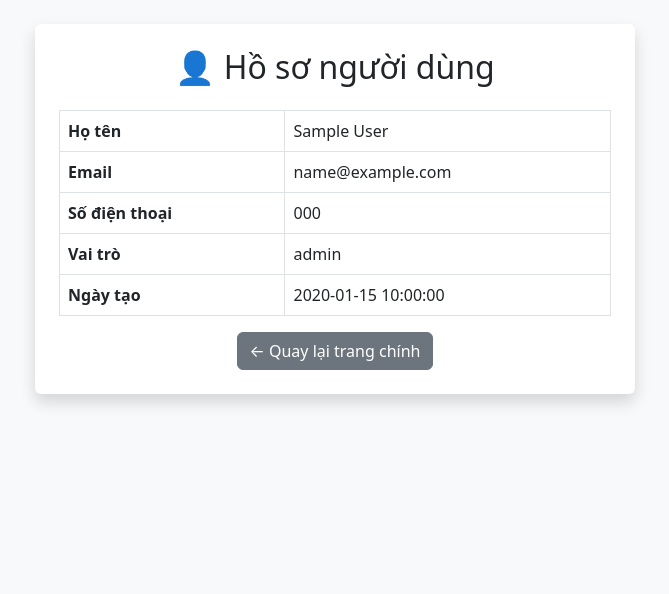
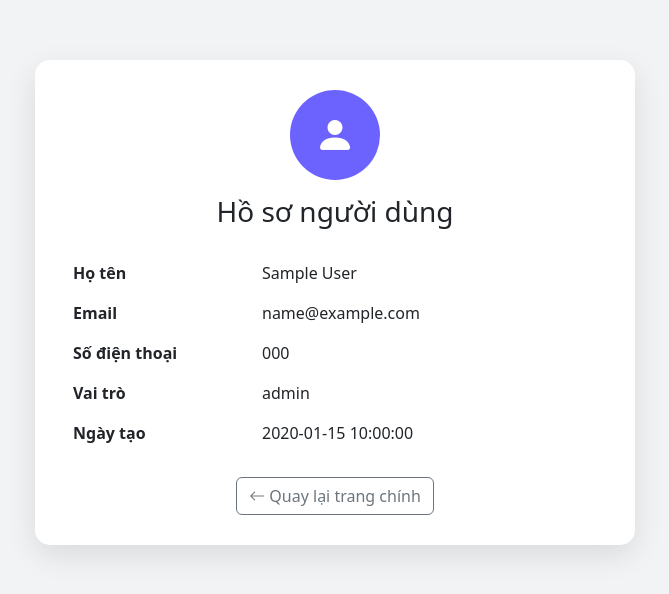
Before and after one commit to QuocViet0506/DoAnCoSo, a PHP site: page /Dashboard/profile.php in a window 1280 px wide. Shown: the top 594 px of the page, without its empty margins (305-974 px from the left). Run offline with PHP 8.4, Linux system fonts and the light colour scheme; the visitor is signed in with stand-in values (Sample User, id 1); tables that the repository leaves empty or names only in its code hold one stand-in row (values such as "Sample post").

Commit message:
Giao Dien Tai Khoan

```diff
--- a/Dashboard/chat.php
+++ b/Dashboard/chat.php
@@ -10,6 +10,7 @@ if (!$to_id) {
 }
 
 // 👉 Lấy tên người nhận
+//ABC
 $stmt = $pdo->prepare("SELECT full_name FROM users WHERE user_id = ?");
 $stmt->execute([$to_id]);
 $receiver = $stmt->fetch();
--- a/Dashboard/dashboard.php
+++ b/Dashboard/dashboard.php
@@ -59,5 +59,6 @@ $role = $_SESSION["role"];
         <a href="../Dashboard/profile.php" class="btn btn-outline-dark w-100 mt-3 mb-2">👤 Hồ sơ cá nhân</a>
         <a href="../Dangnhap/logout.php" class="btn btn-danger w-100">Đăng xuất</a>
     </div>
+
 </body>
 </html>
--- a/Dashboard/profile.php
+++ b/Dashboard/profile.php
@@ -24,11 +24,44 @@ if (!$user) {
     <meta charset="UTF-8">
     <title>Hồ sơ cá nhân</title>
     <link href="https://cdn.jsdelivr.net/npm/bootstrap@5.3.0/dist/css/bootstrap.min.css" rel="stylesheet">
+    <link href="https://cdn.jsdelivr.net/npm/bootstrap-icons@1.10.5/font/bootstrap-icons.css" rel="stylesheet">
+    <style>
+        body {
+            background-color: #f1f3f5;
+        }
+        .profile-card {
+            max-width: 600px;
+            margin: 60px auto;
+            border-radius: 15px;
+            box-shadow: 0 10px 30px rgba(0, 0, 0, 0.1);
+            background-color: #fff;
+            padding: 30px;
+        }
+        .avatar {
+            width: 90px;
+            height: 90px;
+            background-color: #6c63ff;
+            color: white;
+            font-size: 40px;
+            border-radius: 50%;
+            display: flex;
+            align-items: center;
+            justify-content: center;
+            margin: 0 auto 15px;
+        }
+        .table th {
+            width: 35%;
+        }
+    </style>
 </head>
-<body class="bg-light p-4">
-<div class="container bg-white rounded shadow p-4" style="max-width: 600px">
-    <h2 class="mb-4 text-center">👤 Hồ sơ người dùng</h2>
-    <table class="table table-bordered">
+<body>
+
+<div class="profile-card text-center">
+    <div class="avatar">
+        <i class="bi bi-person-fill"></i>
+    </div>
+    <h3 class="mb-4">Hồ sơ người dùng</h3>
+    <table class="table table-borderless text-start">
         <tr>
             <th>Họ tên</th>
             <td><?= htmlspecialchars($user['full_name']) ?></td>
@@ -51,10 +84,14 @@ if (!$user) {
         </tr>
     </table>
 
-    <div class="text-center mt-3">
-        <a href="../index.php" class="btn btn-secondary">← Quay lại trang chính</a>
-        <!-- <a href="edit_profile.php" class="btn btn-warning">✏️ Chỉnh sửa</a> --> <!-- Tùy chọn nâng cao -->
+    <div class="mt-4">
+        <a href="../index.php" class="btn btn-outline-secondary">
+            <i class="bi bi-arrow-left"></i> Quay lại trang chính
+        </a>
+        <!-- Tùy chọn: mở tính năng chỉnh sửa -->
+        <!-- <a href="edit_profile.php" class="btn btn-warning"><i class="bi bi-pencil-square"></i> Chỉnh sửa</a> -->
     </div>
 </div>
+
 </body>
 </html>
```
